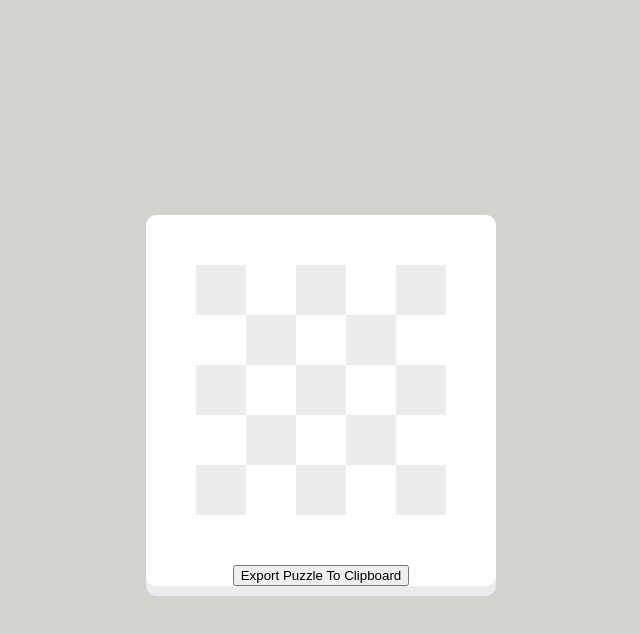
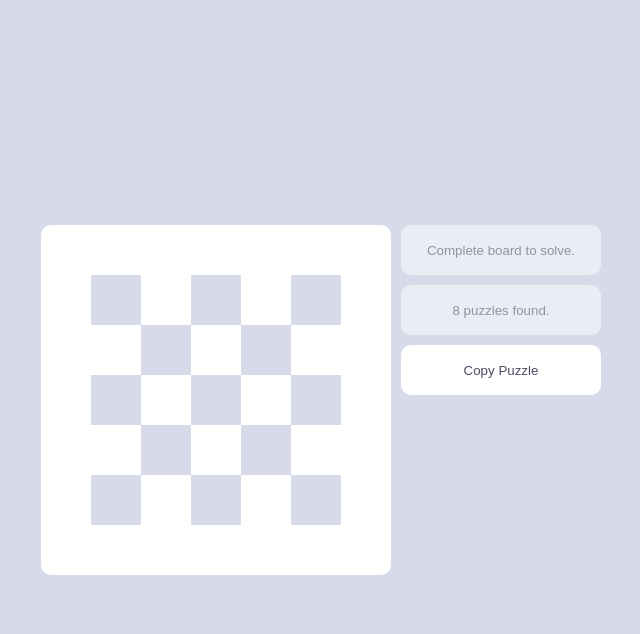
Before and after one commit to Melonai/bitlife-houdini, a website built with webpack: page gui/assets/index.html in a window 1280 px wide. Both pictures are taken after typing "5", "5" into the empty fields and a click on the button "Create Board". Shown: the whole page, without its empty margins (319-959 px from the left). Built offline with nearby package versions, Linux system fonts and the light colour scheme.

Commit message:
Button-based gui

```diff
--- a/gui/assets/index.html
+++ b/gui/assets/index.html
@@ -18,14 +18,19 @@
             </label>
             <button type="submit">Create Board</button>
         </form>
-        <div class="placing-objects showing-solution container center-content" id="board-holder">
-            <canvas id="board"></canvas>
-            <button id="export-puzzle-button">
-                Export Puzzle To Clipboard
-            </button>
-            <div id="found-existing-puzzle-message" class="hidden">
-                <p>Found existing puzzle with matching layout.</p>
-                <button id="found-existing-puzzle-button">Apply to current board</button>
+        <div class="placing-objects showing-solution board-view">
+            <div class="container board-holder">
+                <canvas id="board"></canvas>
+            </div>
+            <div class="button-drawer">
+                <button class="placing-objects" id="solve-button" disabled>Solve</button>
+                <button class="placing-objects" id="found-existing-puzzle-button" disabled></button>
+                <div class="showing-solution solve-playback-holder">
+                    <button id="solve-playback-back"><</button>
+                    <div id="solve-playback-info">0/0</div>
+                    <button id="solve-playback-advance">></button>
+                </div>
+                <button id="export-puzzle-button">Copy Puzzle</button>
             </div>
         </div>
     </div>
--- a/gui/assets/index.scss
+++ b/gui/assets/index.scss
@@ -1,3 +1,5 @@
+// General
+
 html,
 body {
     width: 100%;
@@ -6,7 +8,35 @@ body {
 }
 
 body {
-    background-color: #d2d2ce;
+    background-color: #d7dbe9;
+}
+
+.app {
+    height: 100%;
+    width: 100%;
+    font-family: -apple-system, BlinkMacSystemFont, "Segoe UI", Roboto, Helvetica, Arial, sans-serif,
+        "Apple Color Emoji", "Segoe UI Emoji", "Segoe UI Symbol";
+}
+
+button {
+    color: #4b4b64;
+    background-color: #ffffff;
+    border-radius: 10px;
+    width: 100%;
+    border: none;
+    height: 50px;
+    cursor: pointer;
+}
+
+button:disabled {
+    opacity: 0.5;
+    cursor: not-allowed;
+}
+
+// Utils
+
+.hidden {
+    display: none !important;
 }
 
 .center-content {
@@ -15,26 +45,64 @@ body {
     align-items: center;
 }
 
-.hidden {
-    display: none !important;
-}
-
-.app {
-    height: 100%;
-    width: 100%;
-}
+// Layout Components
 
 .container {
     background-color: #ffffff;
     border-radius: 10px;
-    box-shadow: 0 10px 0 0 rgba(236, 236, 236, 1);
-
     display: flex;
     justify-content: center;
     align-items: center;
     flex-direction: column;
 }
 
+// State-dependent
+
+.board-view {
+    display: flex;
+    flex-direction: column;
+}
+
 #board {
     margin: 50px;
 }
+
+.button-drawer {
+    display: flex;
+    flex-direction: column;
+    margin-top: 10px;
+    button {
+        margin-bottom: 10px;
+    }
+}
+
+@media (min-width: 768px) {
+    .board-view {
+        flex-direction: row;
+    }
+
+    .button-drawer {
+        width: 200px;
+        margin-top: 0px;
+        margin-left: 10px;
+    }
+}
+
+.solve-playback-holder {
+    display: flex;
+    button {
+        width: 50px;
+    }
+}
+
+#solve-playback-info {
+    height: 50px;
+    flex-grow: 1;
+    background-color: #ffffff;
+    border-radius: 10px;
+    display: flex;
+    justify-content: center;
+    align-items: center;
+    margin-left: 10px;
+    margin-right: 10px;
+}
--- a/gui/src/board.ts
+++ b/gui/src/board.ts
@@ -1,6 +1,6 @@
 import { TILE_SIZE } from "./painter";
 import { boardToPuzzle } from "./puzzle";
-import { SpecialTiles } from "./special_tiles";
+import { SpecialTiles, TileType } from "./special_tiles";
 import { equal } from "./utils";
 import { Wall } from "./wall";
 
@@ -21,6 +21,14 @@ export class Board {
         this.height = height;
         this.walls = walls;
         this.specialTiles = specialTiles;
+    }
+
+    isComplete(): boolean {
+        const guard = this.specialTiles.findTileOfType(TileType.Guard);
+        const prisoner = this.specialTiles.findTileOfType(TileType.Prisoner);
+        const exit = this.specialTiles.findTileOfType(TileType.Exit);
+
+        return !!(guard && prisoner && exit);
     }
 
     wallExists(wallToFind: Wall): boolean {
--- a/gui/src/painter.ts
+++ b/gui/src/painter.ts
@@ -36,7 +36,7 @@ export class Painter {
         this.context.fillStyle = "rgb(255, 255, 255)";
         this.context.fillRect(0, 0, board.width * TILE_SIZE, board.height * TILE_SIZE);
 
-        this.context.fillStyle = "rgb(236, 236, 236)";
+        this.context.fillStyle = "rgb(215, 219, 233)";
 
         for (let x = 0; x < board.width; x += 2) {
             for (let y = 0; y < board.height; y++) {
@@ -50,7 +50,7 @@ export class Painter {
     }
 
     paintWalls(walls: Wall[]) {
-        this.context.strokeStyle = "rgb(210, 210, 206)";
+        this.context.strokeStyle = "rgb(75, 75, 100)";
 
         for (let wall of walls) {
             let wallCorners: [[number, number], [number, number]];
@@ -96,10 +96,10 @@ export class Painter {
 
             switch (specialTile[1]) {
                 case TileType.Prisoner:
-                    this.paintPerson(x + 25, y + 25, "rgb(255, 145, 111)");
+                    this.paintPerson(x + 25, y + 25, "rgb(255, 115, 60)");
                     break;
                 case TileType.Guard:
-                    this.paintPerson(x + 25, y + 25, "rgb(111, 160, 255)");
+                    this.paintPerson(x + 25, y + 25, "rgb(115, 60, 255)");
                     break;
                 case TileType.Exit:
                     this.context.fillStyle = "rgba(255, 145, 111, 0.25)";
@@ -121,12 +121,7 @@ export class Painter {
         ];
 
         for (let tile of highlightedTiles) {
-            if (
-                tile[0] >= 0 &&
-                tile[0] < board.width &&
-                tile[1] >= 0 &&
-                tile[1] < board.height
-            ) {
+            if (tile[0] >= 0 && tile[0] < board.width && tile[1] >= 0 && tile[1] < board.height) {
                 this.context.lineWidth = 6;
                 if ((tile[0] + tile[1]) % 2 == 0) {
                     this.context.strokeStyle = "rgb(255, 255, 255)";
--- a/gui/src/state.ts
+++ b/gui/src/state.ts
@@ -5,7 +5,7 @@ import { ShowingSolutionState } from "./states/showing_solution";
 export enum StateType {
     InitializingBoard = "initializing-board",
     PlacingObjects = "placing-objects",
-    ShowingSolution = "showing-solution"
+    ShowingSolution = "showing-solution",
 }
 
 export type State = InitializingBoardState | PlacingObjectsState | ShowingSolutionState;
@@ -17,19 +17,42 @@ export function getState(): State {
 }
 
 export function switchState(newState: State) {
-    const stateType = newState.type;
+    const app = document.getElementsByClassName("app")[0]!;
+    switchElementToState(app, newState);
+    state = newState;
+}
 
-    const app = document.getElementsByClassName("app")[0]!;
-    const stateElements = Array.from(app.children)
+// Show elements of new state and hide elements of old state, recursively.
+function switchElementToState(element: Element, state: State) {
+    const states = [
+        StateType.InitializingBoard,
+        StateType.PlacingObjects,
+        StateType.ShowingSolution,
+    ];
 
-    // Show elements of new state and hide elements of old state
-    for (const element of stateElements) {
-        if(element.classList.contains(stateType)) {
-            element.classList.remove("hidden");
-        } else {
-            element.classList.add("hidden");
+    let hasToBeShown = false;
+    let hasToBeHidden = false;
+
+    for (const stateType of states) {
+        if (element.classList.contains(stateType)) {
+            if (stateType === state.type) {
+                hasToBeShown = true;
+                hasToBeHidden = false;
+                break;
+            } else {
+                hasToBeHidden = true;
+            }
         }
     }
 
-    state = newState;
+    if (hasToBeShown) {
+        element.classList.remove("hidden");
+    }
+    if (hasToBeHidden) {
+        element.classList.add("hidden");
+    } else {
+        for (const child of Array.from(element.children)) {
+            switchElementToState(child, state);
+        }
+    }
 }
--- a/gui/src/states/placing_objects.ts
+++ b/gui/src/states/placing_objects.ts
@@ -24,24 +24,24 @@ export class PlacingObjectsState {
 
     constructor(board: Board) {
         const canvas = <HTMLCanvasElement>document.getElementById("board");
-        canvas.addEventListener("click", e => this.onCanvasClick(e));
-
-        // TODO: Remove event listeners when state is changed.
-        document.addEventListener("keyup", e => {
-            e.preventDefault();
-            if (e.key === "Enter") {
-                this.onEnter();
-            }
-        });
+        canvas.onclick = e => this.onCanvasClick(e);
 
         const exportButton = document.getElementById("export-puzzle-button")!;
-        exportButton.addEventListener("click", () => {
+        exportButton.onclick = () => {
             this.exportPuzzle();
-        });
+        };
+
+        const solveButton = document.getElementById("solve-button")!;
+        solveButton.onclick = () => {
+            this.board.solve().then(solution => {
+                switchState(new ShowingSolutionState(this.board, this.painter, solution));
+            });
+        };
 
         this.painter = new Painter(canvas, board.width, board.height);
-        this.painter.paint(null, board);
         this.board = board;
+
+        this.onBoardUpdate();
     }
 
     private onCanvasClick(event: MouseEvent) {
@@ -62,12 +62,24 @@ export class PlacingObjectsState {
                     this.board.addWall(wall);
                 }
             }
-
-            this.narrowApplicableExistingPuzzles(puzzles);
         } else {
             this.selectedTile = clickedTile;
         }
 
+        this.onBoardUpdate();
+    }
+
+    private onBoardUpdate() {
+        const solveButton = document.getElementById("solve-button")!;
+        if (this.board.isComplete()) {
+            solveButton.innerText = "Solve";
+            solveButton.removeAttribute("disabled");
+        } else {
+            solveButton.innerText = "Complete board to solve.";
+            solveButton.setAttribute("disabled", "");
+        }
+
+        this.narrowApplicableExistingPuzzles(puzzles);
         this.painter.paint(this.selectedTile, this.board);
     }
 
@@ -90,28 +102,21 @@ export class PlacingObjectsState {
             }
         }
 
-        const messageBox = document.getElementById("found-existing-puzzle-message")!;
         const button = document.getElementById("found-existing-puzzle-button")!;
 
         if (applicableExistingPuzzles.length === 1) {
+            button.removeAttribute("disabled");
+            button.innerText = "Apply existing puzzle";
             const foundPuzzle = applicableExistingPuzzles[0];
 
-            messageBox.classList.remove("hidden");
             button.onclick = () => {
-                messageBox.classList.add("hidden");
-
                 this.board = puzzleToBoard(foundPuzzle);
-                this.painter.paint(this.selectedTile, this.board);
+                this.onBoardUpdate();
             };
         } else {
-            messageBox.classList.add("hidden");
+            button.innerText = `${applicableExistingPuzzles.length} puzzles found.`;
+            button.setAttribute("disabled", "");
         }
-    }
-
-    private onEnter() {
-        this.board.solve().then(solution => {
-            switchState(new ShowingSolutionState(this.board, this.painter, solution));
-        });
     }
 
     private exportPuzzle() {
```
Also changed, not shown: gui/src/states/showing_solution.ts (+26 -8 lines).
